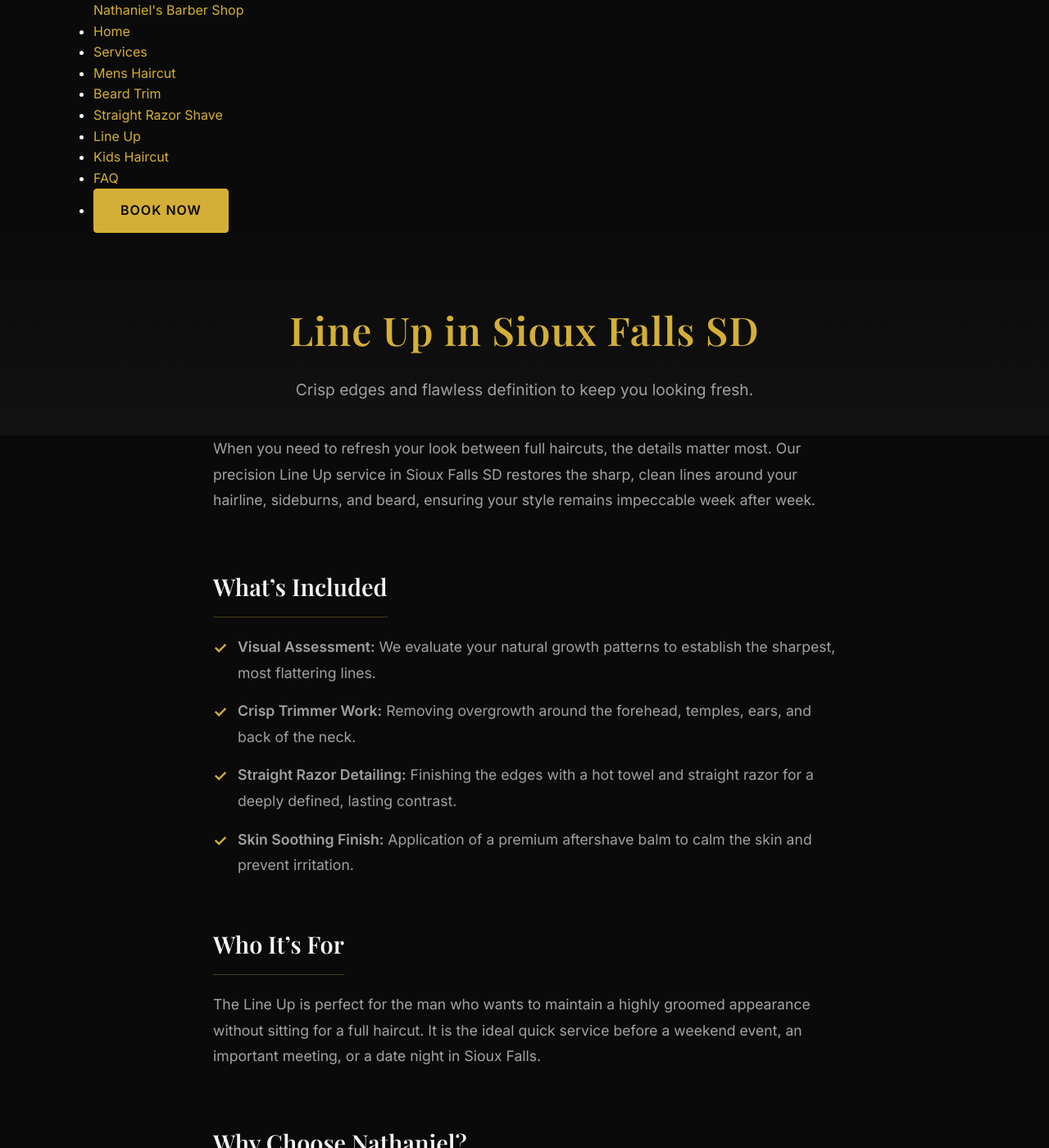
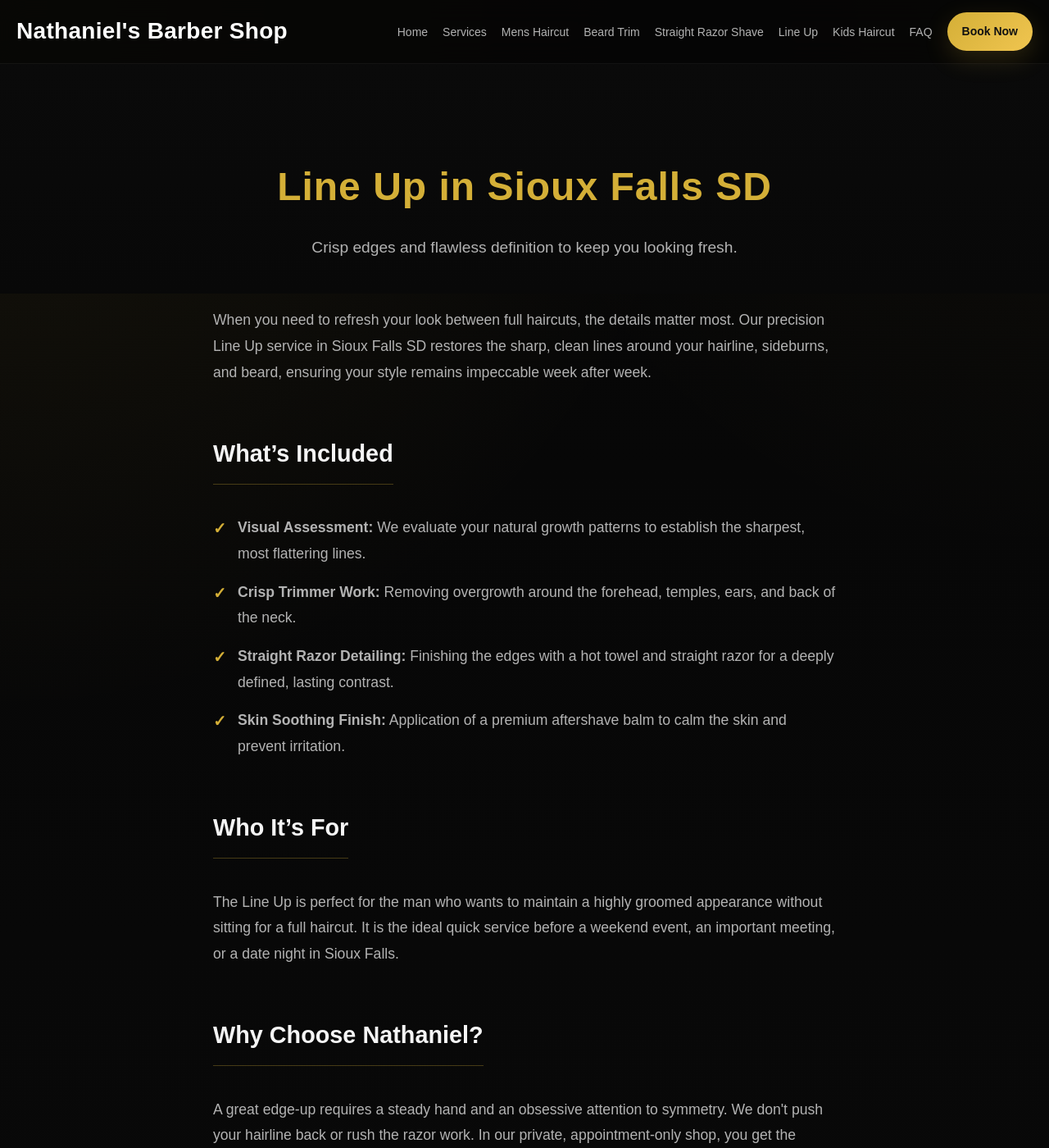
Before and after one commit to YourOnlineSquad/nathaniels-barber-shop, a Jekyll site: the page built from services/line-up.md, in a window 1280 px wide and 1400 px high. Shown: the whole window at 82% size. Built offline with Jekyll 4.4.1, drawn with Linux system fonts in a browser that asks for light colours; some web fonts are replaced.

Commit message:
Update default.html

```diff
--- a/_layouts/default.html
+++ b/_layouts/default.html
@@ -3,139 +3,375 @@
 <head>
   <meta charset="UTF-8">
   <meta name="viewport" content="width=device-width, initial-scale=1.0">
-
   <title>{{ page.title | default: "Nathaniel's Barber Shop | Sioux Falls, SD" }}</title>
-    <meta name="description" content="{{ page.description | default: 'Experience precision cuts, straight razor shaves, and unmatched grooming in a luxury, appointment-only environment in Sioux Falls, SD.' }}">
-
-    <link rel="preconnect" href="https://fonts.googleapis.com">
-    <link rel="preconnect" href="https://fonts.gstatic.com" crossorigin>
-    <link href="https://fonts.googleapis.com/css2?family=Inter:wght@300;400;600&family=Playfair+Display:ital,wght@0,600;0,700;1,600&display=swap" rel="stylesheet">
 
   <style>
-      /* --- 1. GLOBAL VARIABLES --- */
     :root {
-        --color-bg-base: #0a0a0a;
-        --color-bg-surface: #171717;
-        --color-accent-gold: #D4AF37;
-        --color-accent-gold-hover: #b5952f;
-        --color-text-primary: #F8F8F8;
-        --color-text-secondary: #A3A3A3;
-
-        --font-heading: 'Playfair Display', serif;
-        --font-body: 'Inter', sans-serif;
-
-        --spacing-section: 5rem 1rem;
-        --radius-sm: 4px;
-        --transition-smooth: all 0.3s cubic-bezier(0.25, 0.8, 0.25, 1);
+      --bg-dark: #080808;
+      --bg-panel: rgba(18, 18, 18, 0.88);
+      --accent-gold: #d4af37;
+      --accent-gold-strong: #f0c550;
+      --text-light: #f5f5f5;
+      --text-muted: #b3b3b3;
+      --border-soft: rgba(255,255,255,0.08);
+      --shadow-soft: 0 18px 50px rgba(0,0,0,0.35);
+      --shadow-gold: 0 10px 30px rgba(212,175,55,0.18);
+      --max-width: 1200px;
+      --header-height: 78px;
+      --radius-lg: 18px;
+      --radius-md: 12px;
     }
 
-      /* --- 2. BASE RESET & TYPOGRAPHY --- */
-      * { box-sizing: border-box; margin: 0; padding: 0; }
+    * {
+      box-sizing: border-box;
+    }
+
+    html {
+      scroll-behavior: smooth;
+    }
 
     body {
-        background-color: var(--color-bg-base);
-        color: var(--color-text-primary);
-        font-family: var(--font-body);
+      margin: 0;
+      font-family: Arial, sans-serif;
+      background: var(--bg-dark);
+      background:
+        radial-gradient(circle at top left, rgba(212,175,55,0.08), transparent 28%),
+        radial-gradient(circle at top right, rgba(212,175,55,0.04), transparent 22%),
+        linear-gradient(180deg, #060606 0%, #0b0b0b 100%);
+      color: var(--text-light);
       line-height: 1.6;
-        -webkit-font-smoothing: antialiased;
+      overflow-x: hidden;
       display: flex;
       flex-direction: column;
       min-height: 100vh;
     }
 
-      h1, h2, h3, h4 {
-        font-family: var(--font-heading);
-        font-weight: 600;
-        color: var(--color-text-primary);
-        margin-bottom: 1rem;
+    a {
+      text-decoration: none;
+      color: inherit;
     }
 
-      p { color: var(--color-text-secondary); margin-bottom: 1.5rem; }
-      a { text-decoration: none; color: var(--color-accent-gold); transition: var(--transition-smooth); }
-      a:hover { color: var(--color-text-primary); }
-
-      /* --- 3. REUSABLE LAYOUT CONTAINERS --- */
-      main {
-        flex: 1; /* Pushes the footer to the bottom */
+    img {
+      max-width: 100%;
+      display: block;
+      height: auto;
     }
 
     .container {
-        width: 100%;
-        max-width: 1100px;
+      width: min(var(--max-width), 92%);
       margin: 0 auto;
-        padding: 0 1.5rem;
+      padding: 0 20px;
     }
 
-      .section { padding: var(--spacing-section); }
+    /* HEADER */
+    .site-header {
+      position: sticky;
+      top: 0;
+      z-index: 999;
+      height: var(--header-height);
+      background: rgba(5,5,5,0.82);
+      backdrop-filter: blur(16px);
+      border-bottom: 1px solid rgba(255,255,255,0.05);
+      display: flex;
+      align-items: center;
+    }
 
-      .text-center { text-align: center; }
+    .navbar {
+      width: 100%;
+      height: 100%;
+      display: flex;
+      justify-content: space-between;
+      align-items: center;
+      gap: 28px;
+    }
 
-      /* --- 4. PREMIUM COMPONENTS --- */
+    .logo {
+      font-size: 28px;
+      font-weight: 700;
+      color: #fff;
+      letter-spacing: 0.3px;
+      white-space: nowrap;
+    }
 
-      /* Buttons */
+    .nav-menu ul {
+      display: flex;
+      align-items: center;
+      flex-wrap: wrap;
+      gap: 18px;
+      margin: 0;
+      padding: 0;
+      list-style: none;
+    }
+
+    .nav-menu a {
+      color: var(--text-muted);
+      font-size: 14px;
+      transition: color 0.25s ease, transform 0.25s ease;
+    }
+
+    .nav-menu a:hover {
+      color: var(--accent-gold);
+      transform: translateY(-1px);
+    }
+
     .btn-primary {
       display: inline-block;
-        background-color: var(--color-accent-gold);
-        color: var(--color-bg-base);
-        padding: 0.8rem 2rem;
-        font-family: var(--font-body);
-        font-weight: 600;
-        text-transform: uppercase;
-        letter-spacing: 1px;
-        border-radius: var(--radius-sm);
-        border: 1px solid var(--color-accent-gold);
-        transition: var(--transition-smooth);
-        cursor: pointer;
-      }
-      .btn-primary:hover {
-        background-color: transparent;
-        color: var(--color-accent-gold);
+      background: linear-gradient(135deg, var(--accent-gold) 0%, var(--accent-gold-strong) 100%);
+      color: #111 !important;
+      padding: 12px 18px;
+      border-radius: 999px;
+      font-weight: 700;
+      font-size: 14px;
+      box-shadow: var(--shadow-gold);
+      transition: transform 0.25s ease, box-shadow 0.25s ease, opacity 0.25s ease;
     }
 
-      /* Hero Section */
+    .btn-primary:hover {
+      transform: translateY(-2px);
+      box-shadow: 0 14px 34px rgba(212,175,55,0.24);
+      opacity: 1;
+    }
+
+    /* MAIN CONTENT */
+    main {
+      flex: 1;
+    }
+
     .hero {
-        padding: 8rem 1rem 6rem;
-        background: linear-gradient(to bottom, rgba(10,10,10,0.8), var(--color-bg-base)), url('{{ site.baseurl }}/assets/hero-bg.jpg') center/cover;
-        text-align: center;
-        border-bottom: 1px solid #222;
+      padding: 110px 0 88px;
+      position: relative;
+      overflow: hidden;
     }
-      .hero h1 { font-size: clamp(2.5rem, 5vw, 4rem); color: var(--color-accent-gold); }
-      .hero p { font-size: 1.1rem; max-width: 600px; margin: 0 auto 2rem; }
 
-      /* Service Grid & Cards */
-      .grid-3 {
+    .hero::before {
+      content: "";
+      position: absolute;
+      inset: 0;
+      background: linear-gradient(90deg, rgba(0,0,0,0.45) 0%, rgba(0,0,0,0.15) 100%);
+      pointer-events: none;
+    }
+
+    .hero .container {
+      position: relative;
+      z-index: 1;
+    }
+
+    .hero h1 {
+      font-size: clamp(42px, 7vw, 76px);
+      line-height: 1.02;
+      margin: 0 0 18px;
+      max-width: 900px;
+      letter-spacing: -1px;
+    }
+
+    .hero p {
+      font-size: 19px;
+      color: var(--text-muted);
+      max-width: 720px;
+      margin: 0 0 28px;
+    }
+
+    .section {
+      padding: 84px 0;
+    }
+
+    .section h2 {
+      font-size: clamp(30px, 4vw, 46px);
+      line-height: 1.08;
+      margin: 0 0 18px;
+    }
+
+    .section p {
+      color: var(--text-muted);
+      max-width: 820px;
+      font-size: 17px;
+      margin: 0 0 18px;
+    }
+
+    .eyebrow {
+      display: inline-block;
+      color: var(--accent-gold);
+      text-transform: uppercase;
+      letter-spacing: 1.6px;
+      font-size: 13px;
+      font-weight: 700;
+      margin-bottom: 14px;
+    }
+
+    .card-grid {
       display: grid;
-        grid-template-columns: repeat(auto-fit, minmax(300px, 1fr));
-        gap: 2rem;
-        margin-top: 3rem;
+      grid-template-columns: repeat(auto-fit, minmax(250px, 1fr));
+      gap: 22px;
+      margin-top: 28px;
     }
 
     .card {
-        background-color: var(--color-bg-surface);
-        padding: 2.5rem 2rem;
-        border-radius: var(--radius-sm);
-        border: 1px solid #222;
-        transition: var(--transition-smooth);
+      background: linear-gradient(180deg, rgba(23,23,23,0.96) 0%, rgba(14,14,14,0.96) 100%);
+      border: 1px solid var(--border-soft);
+      border-radius: var(--radius-lg);
+      padding: 28px;
+      box-shadow: var(--shadow-soft);
+      transition: transform 0.28s ease, border-color 0.28s ease, box-shadow 0.28s ease;
+    }
+
+    .card:hover {
+      transform: translateY(-5px);
+      border-color: rgba(212,175,55,0.35);
+      box-shadow: 0 22px 56px rgba(0,0,0,0.42);
+    }
+
+    .card h3 {
+      margin: 0 0 12px;
+      font-size: 24px;
+      color: #fff;
+    }
+
+    .card p {
+      margin: 0;
+      font-size: 15px;
+    }
+
+    .split {
+      display: grid;
+      grid-template-columns: 1fr 1fr;
+      gap: 34px;
+      align-items: center;
+    }
+
+    .media-placeholder {
+      min-height: 360px;
+      border-radius: 24px;
+      border: 1px solid rgba(212,175,55,0.14);
+      background:
+        linear-gradient(135deg, rgba(212,175,55,0.10), rgba(255,255,255,0.02)),
+        linear-gradient(180deg, #171717 0%, #0f0f0f 100%);
+      box-shadow: var(--shadow-soft);
+      position: relative;
+      overflow: hidden;
+    }
+
+    .media-placeholder::before,
+    .media-placeholder::after {
+      content: "";
+      position: absolute;
+      border-radius: 999px;
+      background: rgba(212,175,55,0.08);
+      filter: blur(10px);
+      animation: floatOrb 8s ease-in-out infinite;
+    }
+
+    .media-placeholder::before {
+      width: 180px;
+      height: 180px;
+      top: 22px;
+      left: 18px;
+    }
+
+    .media-placeholder::after {
+      width: 120px;
+      height: 120px;
+      right: 24px;
+      bottom: 20px;
+      animation-delay: 1.5s;
+    }
+
+    @keyframes floatOrb {
+      0% { transform: translateY(0px) translateX(0px); }
+      50% { transform: translateY(-14px) translateX(6px); }
+      100% { transform: translateY(0px) translateX(0px); }
+    }
+
+    .feature-list {
+      display: grid;
+      gap: 14px;
+      margin-top: 22px;
+    }
+
+    .feature-item {
+      background: rgba(255,255,255,0.03);
+      border: 1px solid rgba(255,255,255,0.05);
+      border-radius: var(--radius-md);
+      padding: 16px 18px;
+      color: var(--text-muted);
+    }
+
+    .cta-panel {
+      background: #0a0a0a;
+      border: 1px solid rgba(212,175,55,0.16);
+      border-radius: 26px;
+      padding: 40px;
+      color: #777;
+      margin-top: 60px;
+      box-shadow: var(--shadow-soft);
+    }
+
+    .site-footer {
+      margin-top: 70px;
+      background: rgba(6,6,6,0.94);
+      border-top: 1px solid rgba(255,255,255,0.06);
+      padding: 44px 0;
       text-align: center;
     }
-      .card:hover {
-        transform: translateY(-5px);
-        border-color: var(--color-accent-gold);
-        box-shadow: 0 10px 30px rgba(0,0,0,0.5);
-      }
-      .card-icon {
-        font-size: 2rem;
-        color: var(--color-accent-gold);
-        margin-bottom: 1rem;
+
+    .site-footer p,
+    .site-footer a {
+      color: #8f8f8f;
+      margin: 7px 0;
+      font-size: 15px;
     }
 
-      .card-icon svg {
-        width: 48px;
-        height: 48px;
-        stroke: var(--color-accent-gold);
+    .site-footer a:hover {
+      color: var(--accent-gold);
+    }
+
+    /* RESPONSIVE */
+    @media (max-width: 980px) {
+      .navbar {
+        flex-direction: column;
+        justify-content: center;
+        align-items: flex-start;
+        padding: 12px 0;
+        height: auto;
+      }
+
+      .site-header {
+        height: auto;
+      }
+
+      .nav-menu ul {
+        gap: 14px;
+      }
+
+      .split {
+        grid-template-columns: 1fr;
+      }
+
+      .hero {
+        padding: 92px 0 70px;
+      }
+    }
+
+    @media (max-width: 640px) {
+      .nav-menu ul {
+        flex-direction: column;
+        align-items: flex-start;
+      }
+
+      .card-grid {
+        grid-template-columns: 1fr;
+      }
+
+      .cta-panel {
+        padding: 28px;
+      }
+
+      .hero h1 {
+        font-size: 42px;
+      }
     }
   </style>
 </head>
+
 <body>
 
   {% include header.html %}
```
Lines whose indentation alone changed are shown as unchanged.
